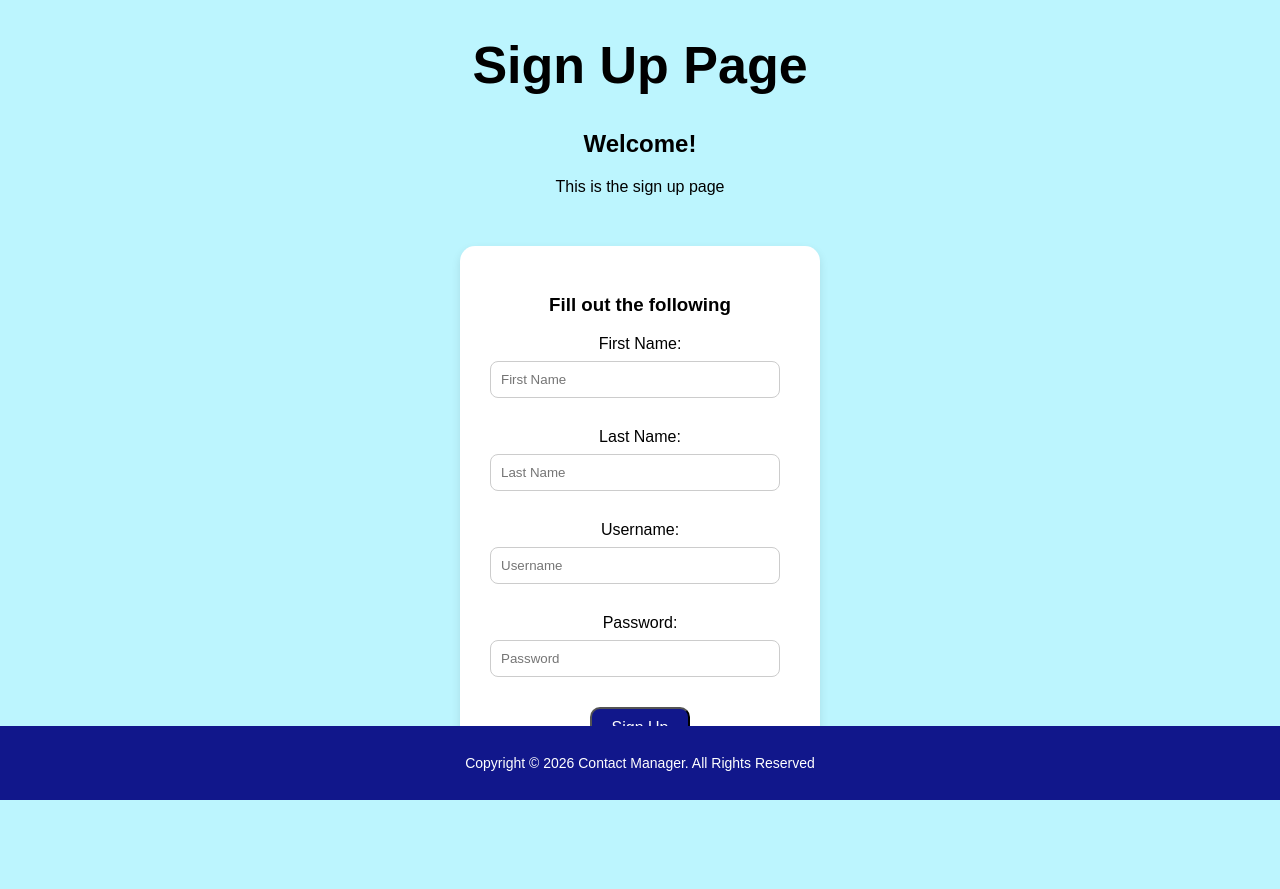
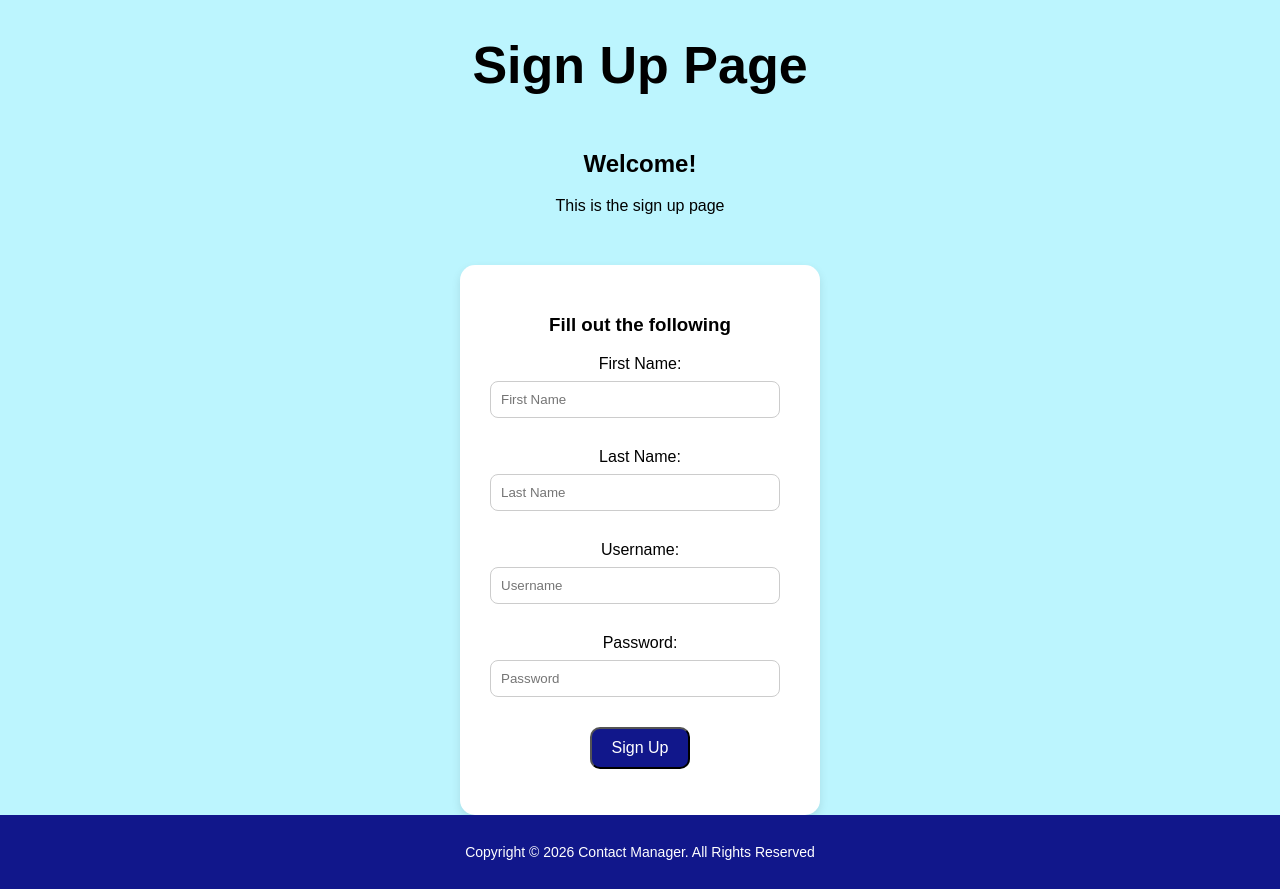
Before and after one commit to AngelP29/contactManager, a PHP site: page /signup.html in a window 1280 px wide. Before the commit the page ends 800 px from the top, so only its background shows below. Run offline with PHP 8.4, Linux system fonts and the light colour scheme.

Commit message:
fixed footer issue

```diff
--- a/css/dashboard.css
+++ b/css/dashboard.css
@@ -9,6 +9,12 @@ body{
 }
 
 .wrapper{
+    flex: 1;
+    display: flex;
+    flex-direction: column;
+}
+
+main{
     flex: 1;
 }
 
--- a/css/signup.css
+++ b/css/signup.css
@@ -4,8 +4,19 @@ body{
     padding: 0;
     font-family: Arial, sans-serif;
     min-height: 100vh;
+
     display: flex;
     flex-direction: column;
+}
+
+.wrapper{
+    flex: 1;
+    display: flex;
+    flex-direction: column;
+}
+
+main{
+    flex: 1;
 }
 
 header{
@@ -99,10 +110,6 @@ input{
 /* ********************************** */
 
 .footer{
-    position: fixed;
-    right: 0;
-    left: 0;
-    bottom: 0;
     background-color: #11178b;
     padding: 15px;
     text-align: center;
```
Also changed, not shown: css/index.css (+10 -4 lines).
